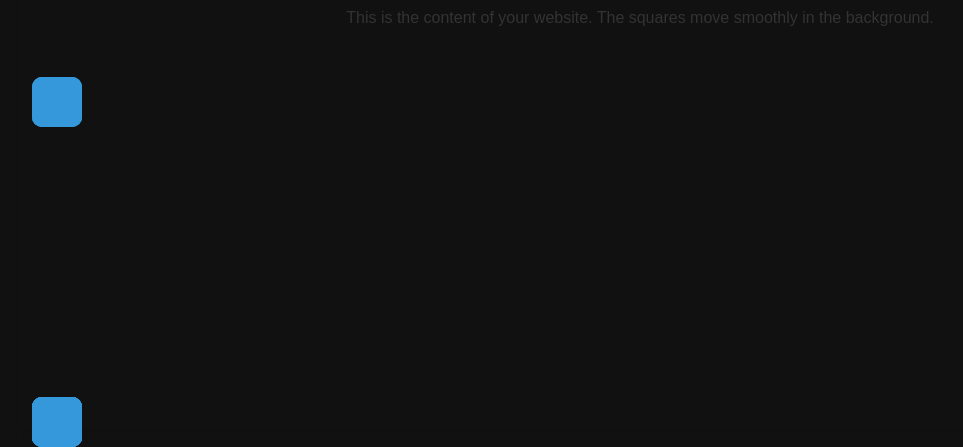
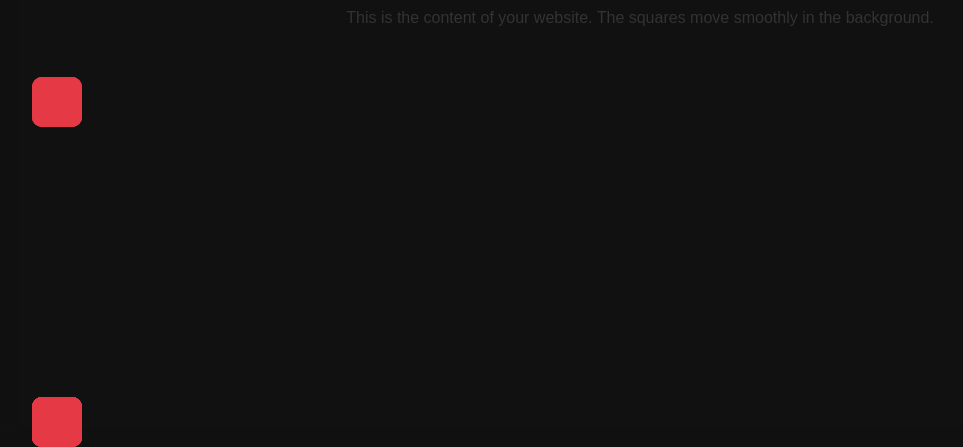
Before and after one commit to John142-dot/renivy, a plain HTML site: page index.html in a window 1280 px wide. Shown: the part 353-800 px from the top of the page, without its empty margins (0-963 px from the left). Drawn offline with Linux system fonts and the light colour scheme; a web font is replaced by a local one.

Commit message:
Update style.css

```diff
--- a/style.css
+++ b/style.css
@@ -117,7 +117,7 @@ h1 {
   position: absolute;
   width: 50px; /* Smaller size */
   height: 50px;
-  background-color: #3498db;
+  background-color: #e63946;
   border-radius: 10px; /* Small rounded corners */
   animation: moveLeft 20s cubic-bezier(0.42, 0, 0.58, 1) infinite; /* Slow down the animation */
   z-index: 0; /* Keeps the square behind the content */
```
